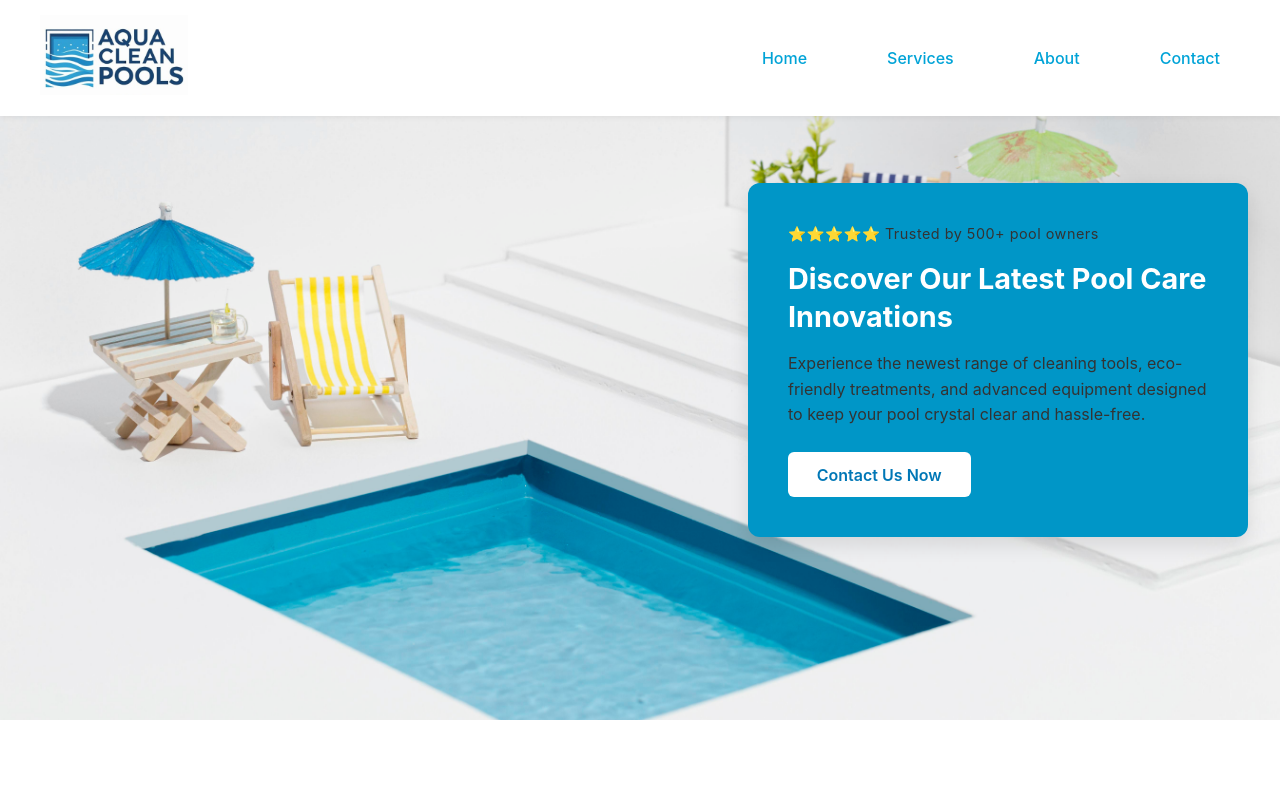
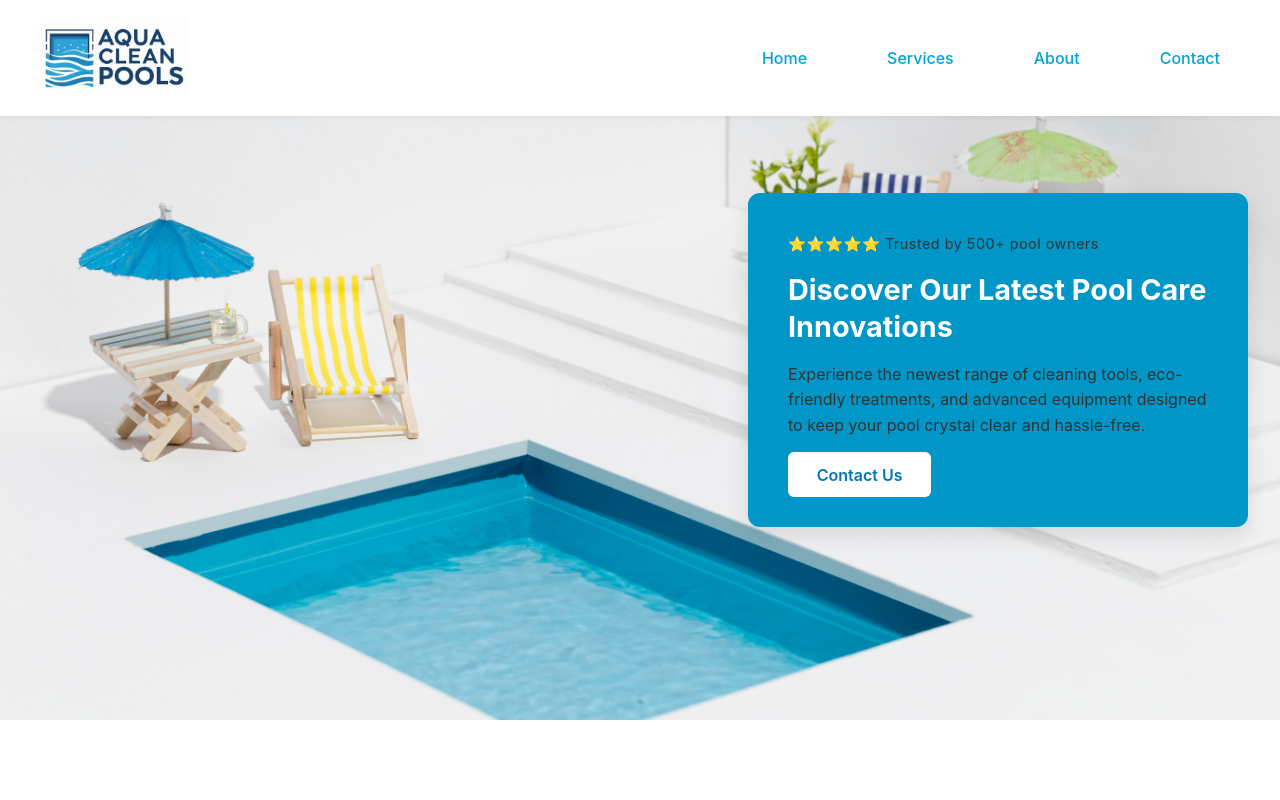
Before and after one commit to aquaclean2021/Aqua-Clean-Pools, a React (Vite) app: page / in a window 1280 px wide. Shown: the top 800 px of the page. Built offline with nearby package versions, Linux system fonts and the light colour scheme.

Commit message:
Button for link is now available

```diff
--- a/src/App.jsx
+++ b/src/App.jsx
@@ -73,7 +73,14 @@ function App() {
             crystal clear and hassle-free.
           </p>
           <a href="#contact">
-            <button className="cta-btn">Contact Us Now</button>
+            <a
+              href="https://docs.google.com/forms/d/e/1FAIpQLSdBsPBmYp5nhjZchxVdgzJlYjc8BnargpQ8XFM0bPC2HJ7j6A/viewform"
+              target="_blank"
+              rel="noopener noreferrer"
+              className="cta-btn"
+            >
+              Contact Us
+            </a>
           </a>
         </div>
       </section>
@@ -196,7 +203,14 @@ function App() {
               <br />
               Our custom pool services are designed to fit.
             </p>
-            <button className="custom-btn">Contact Us</button>
+            <a
+              href="https://docs.google.com/forms/d/e/1FAIpQLSdBsPBmYp5nhjZchxVdgzJlYjc8BnargpQ8XFM0bPC2HJ7j6A/viewform"
+              target="_blank"
+              rel="noopener noreferrer"
+              className="custom-btn"
+            >
+              Contact Us
+            </a>
           </div>
 
           <div className="custom-images">
@@ -236,7 +250,9 @@ function App() {
                 <button onClick={() => handleClick("home")}>Home</button>
               </li>
               <li>
-                <button onClick={() => handleClick("services")}>Shop</button>
+                <button onClick={() => handleClick("services")}>
+                  Services
+                </button>
               </li>
               <li>
                 <button onClick={() => handleClick("about")}>About</button>
```
